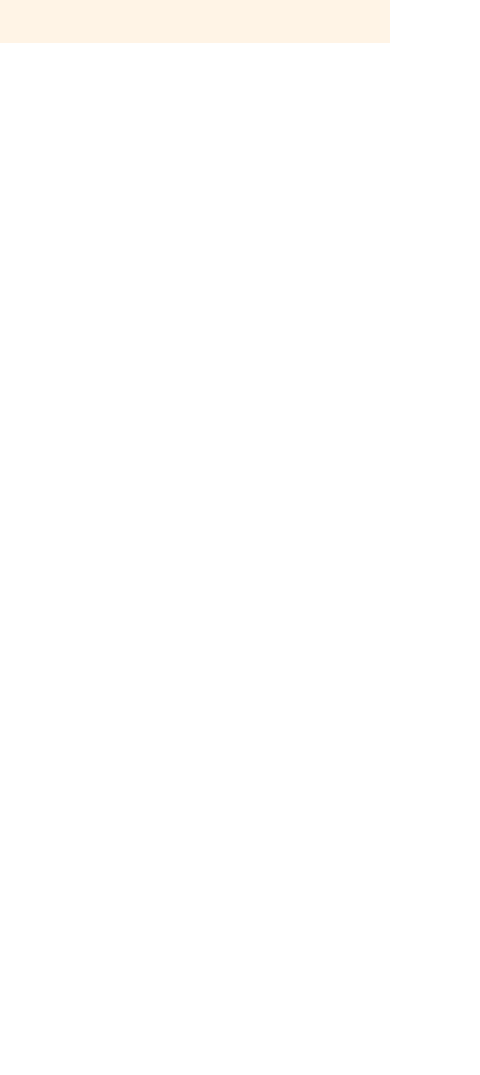
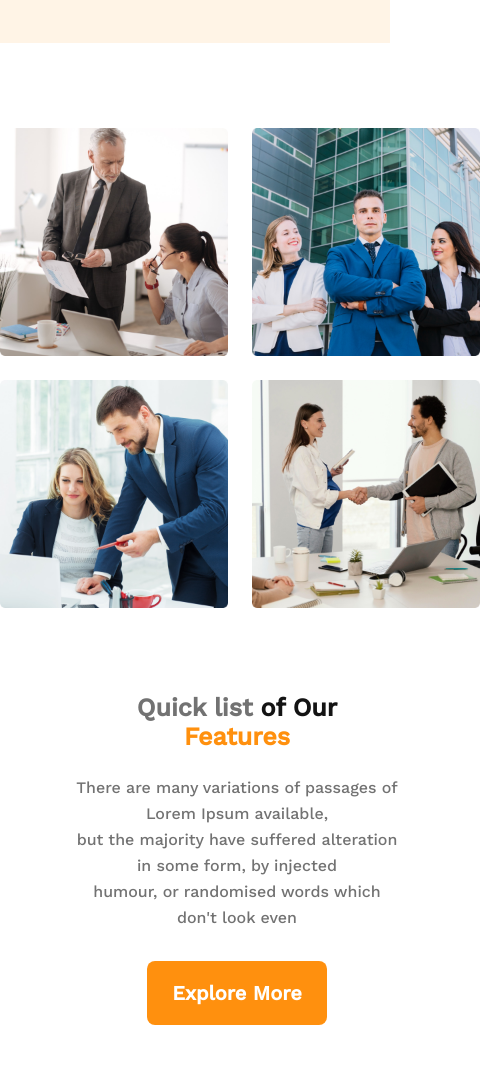
Before and after one commit to Sohan-R30/g3-architects-project, a plain HTML site: page index.html in a window 390 px wide. Shown: the part 1068-2143 px from the top of the page, 480 px wide, since content can reach past the window. Before the commit the page ends 1111 px from the top, so only its background shows below. Drawn offline with nearby package versions, Linux system fonts and the light colour scheme.

Commit message:
features section added

```diff
--- a/index.html
+++ b/index.html
@@ -30,13 +30,48 @@
             <div class="banner-text">
                 <h3 class="banner-logo">Brand New <br>
                     Group of Architects</h3>
-                <p class="banner-description">There are many variations of passages of Lorem Ipsum available, but the majority have suffered alteration in <br> some form, by injected humour, or randomised words which don't look even</p>
-                <button class="btn">Explore More</button>
+                <p class="banner-description description">There are many variations of passages of Lorem Ipsum available, but the majority have suffered alteration in <br> some form, by injected humour, or randomised words which don't look even</p>
+                <button class="primary-btn">Explore More</button>
             </div>
             <div class="banner-image">
                 <img src="images/banner.png" alt="">
             </div>
         </div>
     </header>
+
+    <main>
+        <!-- Features section Start -->
+        <section class="features">
+                <div class="features-image-container">
+                    <div class="image">
+                        <img src="images/team1.png">
+                    </div>
+                    <div class="image">
+                        <img src="images/team2.png">
+                    </div>
+                    <div class="image">
+                        <img src="images/team3.png">
+                    </div>
+                    <div class="image">
+                        <img src="images/team4.png">
+                    </div>
+                </div>
+                <div class="features-text-container">
+                    <div class="text-container">
+                        <div class="text">
+                            <h2 class="features-title">Quick list <span class="our">of Our</span> <br> <span class="feature">Features</span></h2>
+                    <p class="features-description description">
+                        There are many variations of passages of Lorem Ipsum available,<br> but the majority have suffered alteration in some form, by injected <br> humour, or randomised words which don't look even
+                    </p>
+                    <button class="primary-btn">Explore More</button>
+                        </div>
+                    </div>
+                </div>
+            </div>
+        </section>
+    </main>
+    <footer>
+
+    </footer>
 </body>
 </html>
--- a/styles/responsive.css
+++ b/styles/responsive.css
@@ -14,6 +14,31 @@
     }
     .navbar i{
         display: block;
+    }
+    main{
+        width: 384px;
+    }
+    .features{
+        flex-direction: column;
+        width: 384px;
+    }
+    .features-image-container{
+        width: 384px;
+        justify-content: flex-start;
+    }
+    .image, .image img{
+        width: 228px;
+        height: 228px;
+    }
+    .features-text-container{
+        text-align: center;
+        margin-left: 90px ;
+    }
+    .text-container{
+        display: flex;
+        flex-direction: column;
+        align-items: center;
+        justify-content: center;
     }
 }
 
--- a/styles/style.css
+++ b/styles/style.css
@@ -9,6 +9,7 @@
 /* --------header area styles start */
 header{
     background: rgba(255, 144, 14, 0.1);
+    /* width: 1920px; */
 }
 .navbar{
     display: flex;
@@ -56,13 +57,14 @@ header{
     padding-bottom: 20px;
     font-size: 64px;
 }
-.banner-text .banner-description{
+.description{
     padding-bottom: 30px;
     color: #727272;
     line-height: 26px;
+    font-size: 16px;
 
 }
-.banner-text .btn{
+.primary-btn{
     width: 180px;
     height: 64px;
     margin-bottom: 50px;
@@ -84,3 +86,45 @@ header{
 .banner-image img{
     width: 960px;
 }
+/* --------header area styles start */
+main{
+    width: 1440px;
+    /* margin: 0 auto; */
+}
+
+/* --------feature section styles start */
+
+.features{
+    width: 1440px;
+    display: flex;
+    gap: 85px;
+    align-items: center;
+    justify-content: center;
+}
+.features-image-container{
+    width: 500px;
+    display: grid;
+    grid-template-columns: repeat(2,1fr);
+    grid-gap: 24px;
+    padding-top: 85px;
+}
+.image, .image img{
+    width: 242px;
+    height: 242px;
+}
+.features-text-container{
+
+    width: 330px;
+    height: 304px;
+}
+.features-title{
+    font-size: 25px;
+    padding-bottom: 24px;
+    color: #727272;
+}
+.features-title .our{
+    color: #131313;
+}
+.features-title .feature{
+    color: #FF900E;
+}
```
